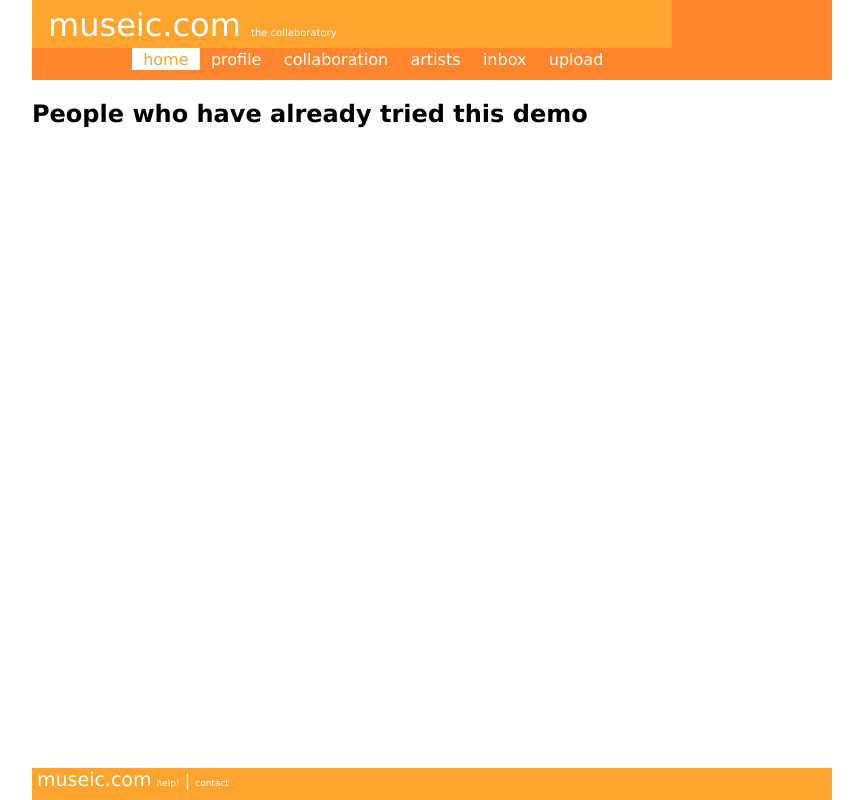
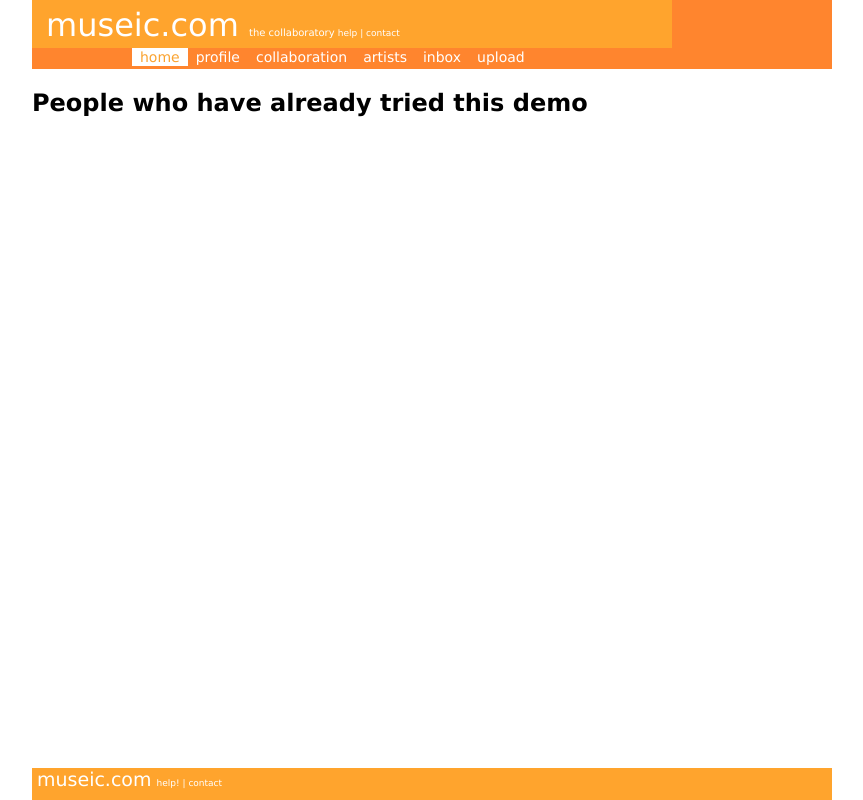
Before and after one commit to abhishekmukherg/museic, a Django app: template museic/templates/front.html in a window 1280 px wide. Shown: the whole page, without its empty margins (208-1071 px from the left). Run offline with Django 3.2, Linux system fonts and the light colour scheme; the template is opened without the code that fills it, so the values that code supplies are empty; parts of the project's set-up code (start-up, migrations or seed data) failed here and were passed over.

Commit message:
Added billy's new code

```diff
--- a/museic/templates/base.html
+++ b/museic/templates/base.html
@@ -17,31 +17,36 @@
 		<div id="header">
 
 			<div id="header_logo" class="logo">
-				<h1><a href="index.html">museic.com</a> <span id="subtitle">the collaboratory</span></h1>
+				<h1 id="logo"> museic.com <span id="sub"> the collaboratory </span><span id="topglinks">
+							<a href="help.html">help</a>
+							|
+							<a href="contact.html">contact</a>
+						</span>
+					</h1>
+
 
 				</div>
 								<div id="navwrap">
-				<ul id="navigation">
-				<li>
-					<a class="current" id="home" href="museic.html">home</a>
+					<li class="navlist">
+					<a class="nav" id="home" href="museic.html">home</a>
 					</li>
-				<li>
-				<a id="profile" href="{% url profile_overview %}">profile</a>
+					<li class="navlist">
+					<a class="nav" id="profile" href="profile.html">profile</a>
 					</li>
-				<li>
-					<a id="collab" href="collab.html">collaboration</a>
+					<li class="navlist">
+					<a class="nav" id="collab" href="collab.html">collaboration</a>
 					</li>
-				<li>
-					<a id="artists" href="artist.html">artists</a>
+					<li class="navlist">
+					<a class="nav" id="artists" href="artist.html">artists</a>
 					</li>
-				<li>
-					<a id="inbox" href="inbox.html">inbox</a>
+					<li class="navlist">
+					<a class="nav" id="inbox" href="inbox.html">inbox</a>
 					</li>
-				<li>
-					<a id="upload" href="upload.html">upload</a>
+					<li class="navlist">
+					<a class="nav" id="upload" href="upload.html">upload</a>
 					</li>
-			</ul>
 								</div>
+
 			</div>
 			{% if messages %}
 			<div id="messages"><ul style="list-style: none;"></div>
@@ -50,19 +55,22 @@
 			{% endfor %}
 			</ul>
 			{% endif %}
+
 			<div id="content">
 			{% block content %}{% endblock %}
+			</div>
+
 		</div>
 	</div>
 
 		<div id="footer">
-		<span class="logo">museic.com</span>
-		<a href="help.html">help!</a>
+			<span id="logo">museic.com</span>
+			<span id="bottomglinks">
+			<a id="footerlink" id="help" href="help.html">help!</a>
 			|
-		<a href="contact.html">contact</a>
+			<a id="footerlink" id="contact" href="contact.html">contact</a>
+			</span>
 		</div>
-
-
 
 </body>
 </html>
--- a/museic/templates/content/content_detail.html
+++ b/museic/templates/content/content_detail.html
@@ -1,4 +1,6 @@
-{% block content %}
+{% extends "content/base.html" %}
+
+{% block content_content %}
 
 {% load humanize %}
 
--- a/museic/templates/content/textcontent_form.html
+++ b/museic/templates/content/textcontent_form.html
@@ -1,4 +1,5 @@
-{% block content %}
+{% extends "content/base.html" %}
+{% block content_content %}
 
 <ul id="form_error_list">
 {% for field in form %}
--- a/static/main.css
+++ b/static/main.css
@@ -1,135 +1,24 @@
-html {
-	height: 100%;
-}
-body {
-	font-family: Geneva, Arial, sans-serif;
-	margin: 0 auto;
-	padding: 0;
-	height:100%;
-	width:50em;
-	color: white;
-}
-ul {
-	margin: 0;
-}
-div#wrapper {
-	min-height: 100%;
-	position:relative;
-	width: 50em;
-}
-div#content {
-	min-height: 10em;
-}
+html {height: 100%;}
+body {font-family: Geneva, Arial, sans-serif; margin: 0 auto; padding: 0; height:100%; width:50em; color: white;}
+div#wrapper {min-height: 100%; position:relative; width: 50em;}
+div#content {padding-bottom: 9em; color: black;}
 
-div#header {
-	height: 5em;
-	width: 100%;
-	background-color:rgb(255,133,46);
-}
+div#header {height: 69px; width: 100%; background-color:rgb(255,133,46);}
+div#header_logo {height: 3em; width:80%; background-color:rgb(255,164,45);}
+div#header_logo h1 {margin: 0; padding: 6px; color: white; padding-left: 14px; font-weight:lighter;}
+a#hcheadlink {float:right; text-decoration: none; color: white; font-size: 9px;}
 
-div#header_logo {
-	height: 3em;
-	width:80%;
-	background-color:rgb(255,164,45);
-}
-div#header_logo h1 {
-	margin: 0;
-	padding: 0.2em;
-	color: white;
-	padding-left: 0.5em;
-	font-weight:lighter;
-	text-decoration: none;
-}
-div#header_logo a {
-	color: white;
-	text-decoration: none;
-}
+div#navwrap {padding-left: 100px;}
+a.nav {font:InaiMathi; color: white; margin: 0; background: none repeat scroll 0 0; float:left; font-size:14px; padding:1px 8px; text-decoration:none; width: auto; }
+li.navlist {list-style-image:none; list-style-position:outside; list-style-type:none; margin:0;}
+a#home {background: white; color: #faa330}
+span#topglinks {font-size: 9px;}
+span#topglinks a {text-decoration: none; color:white; valign: top;}
 
-div#navwrap {
-	padding-left: 100px;
-}
-ul#navigation {
-	list-style-type: none;
-	margin: 0;
-	padding: 0;
-}
-ul#navigation a {
-	font:InaiMathi;
-	color: white;
-	margin: 0;
-	float:left;
-	font-size:1em;
-	padding:0.1em 0.7em;
-	text-decoration:none;
-	width:auto;
-}
-li.navlist {
-	list-style-image:none;
-	list-style-position:outside;
-	list-style-type:none;
-	margin:0;
-}
 
-ul#navigation a:hover {
-	background: #ffa42d
-}
-ul#navigation a.current,
-ul#navigation a.current:hover {
-	background: white;
-	color: #faa330;
-}
+div#footer {width: 50em; position: relative; height: 2em; top:-2em; padding: 0px; background-color:rgb(255,164,45);}
+span#logo {margin: 0; padding-left: 5px; font-size: 19px;}
 
-div#content {
-	color: black;
-}
-
-div#footer {
-	width: 100%;
-	position: relative;
-	height: 2em;
-	top:-2em;
-	padding: 0px;
-	background-color:rgb(255,164,45);
-}
-span.logo {
-	margin: 0;
-	padding-left: 5px;
-	font-size: 19px;
-}
-
-span#subtitle {
-	font-size:10px;
-	align: left;
-}
-div#footer a {
-	text-decoration: none;
-	color: white;
-	font-size: 9px;
-}
-
-/* Styles for subcontent */
-#nav {
-	width: 100%;
-	height: 2em;
-}
-#nav ul {
-	border: 0;
-	margin: 0;
-	padding: 0;
-	list-style-type: none;
-	text-align: center;
-	width: 100%;
-}
-#nav li {
-	display: block;
-	float: left;
-	text-align: center;
-	width: 20%;
-}
-
-#nav a {
-	width: 100%;
-	text-decoration: none;
-	display: block;
-	text-align: center;
-}
+span#sub {font-size:10px; align: left;}
+a#footerlink {text-decoration: none; color: white; font-size: 9px;}
+span#bottomglinks {font-size: 9px;}
```
Also changed, not shown: museic/templates/content/base.html (added, +9 -0 lines). Lines whose indentation alone changed are shown as unchanged.
